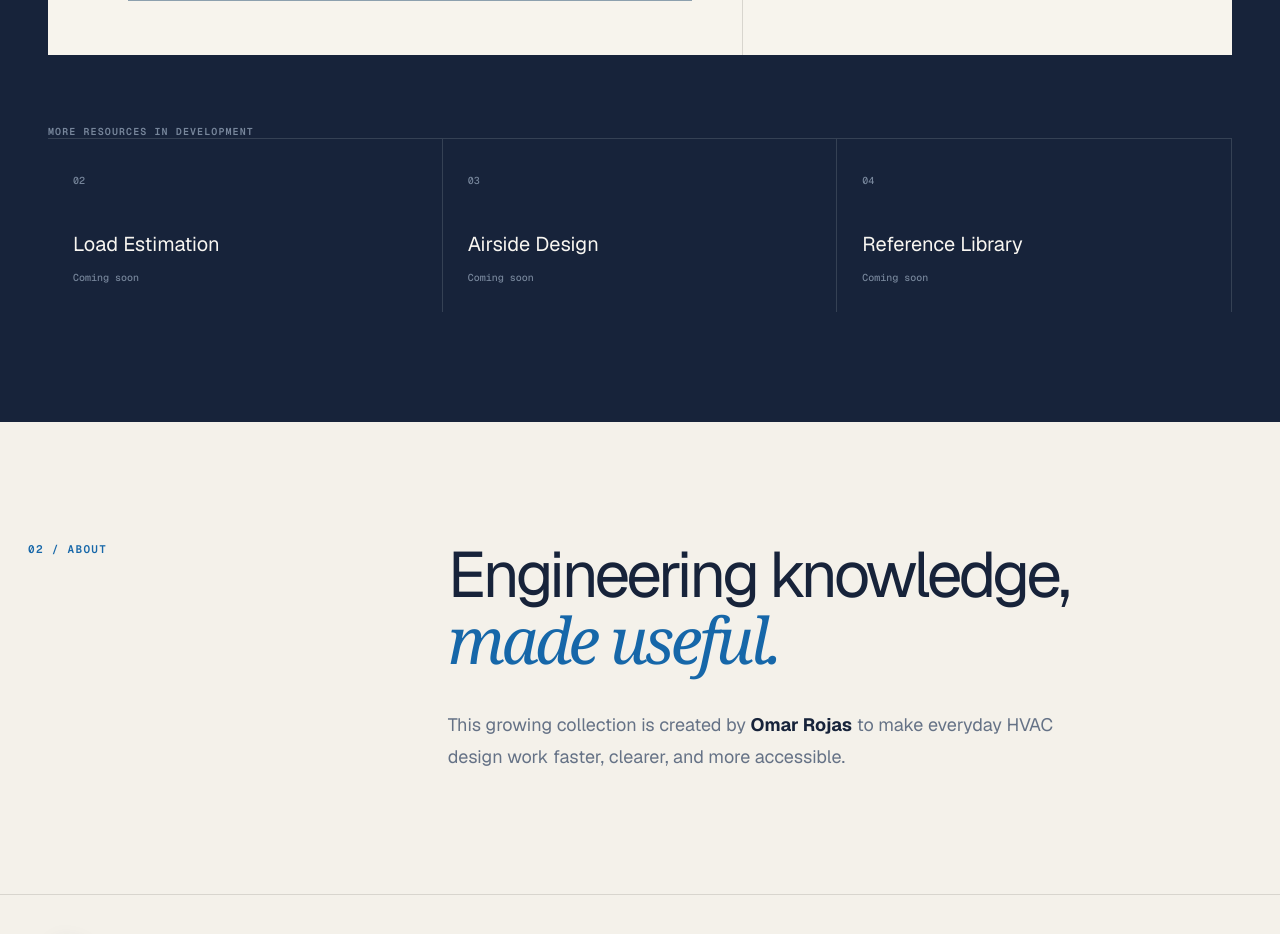
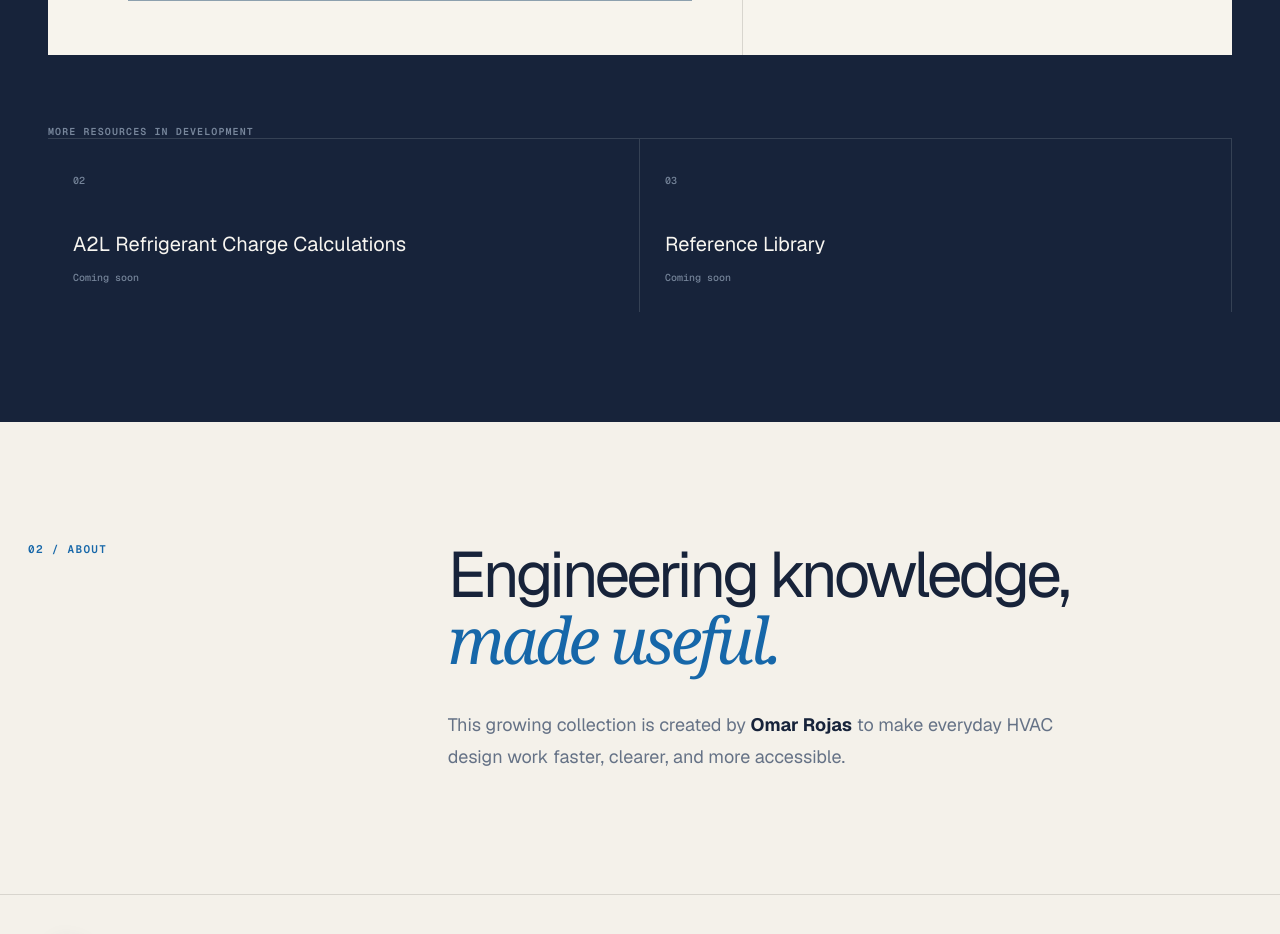
Before and after one commit to omarrojas-web/hvac-design-engineering-resources, a Next.js app: page / in a window 1280 px wide. Shown: the part 1480-2414 px from the top of the page. Built offline with nearby package versions, Linux system fonts and the light colour scheme.

Commit message:
Update upcoming HVAC resources

```diff
--- a/app/globals.css
+++ b/app/globals.css
@@ -43,7 +43,7 @@ h1 em,h2 em { color:var(--blue); font-family:Georgia, serif; font-weight:400; }
 .miniGrid { position:relative; width:100%; height:100%; min-height:270px; border-left:1px solid #8da0ae;border-bottom:1px solid #8da0ae;background-image:linear-gradient(#d9e1e2 1px,transparent 1px),linear-gradient(90deg,#d9e1e2 1px,transparent 1px);background-size:42px 42px;overflow:hidden }
 .miniGrid i{position:absolute;width:120%;height:86%;left:-20%;bottom:-52%;border:1.5px solid #4ba6ce;border-left-color:transparent;border-bottom-color:transparent;border-radius:50%;transform:rotate(-18deg)}.miniGrid i:nth-child(2){bottom:-36%}.miniGrid i:nth-child(3){bottom:-20%}.miniGrid i:nth-child(4){bottom:-3%}.miniGrid span{position:absolute;width:60%;height:2px;background:var(--orange);left:20%;top:58%;transform:rotate(-18deg)}.miniGrid b{position:absolute;width:12px;height:12px;background:var(--orange);border-radius:50%;left:19%;top:57%;border:3px solid white}
 .cardCopy { border-left:1px solid var(--line); padding:56px 54px; display:flex; flex-direction:column; align-items:flex-start; }.status{font:600 10px var(--font-geist-mono);letter-spacing:.1em;text-transform:uppercase;color:var(--blue);display:flex;align-items:center;gap:8px}.status span{width:7px;height:7px;border-radius:50%;background:#31a46c}.cardCopy h3{font-size:38px;line-height:1.05;letter-spacing:-.045em;margin:24px 0}.cardCopy>p:not(.status){color:#637184;line-height:1.65;font-size:15px}.launch{margin-top:auto;display:flex;gap:14px;border-bottom:1px solid var(--ink);padding-bottom:5px;font:650 11px var(--font-geist-mono);letter-spacing:.08em;text-transform:uppercase}
-.comingSoon { margin-top:70px; }.comingSoon>p{font:600 10px var(--font-geist-mono);letter-spacing:.11em;color:#77869b}.futureGrid{display:grid;grid-template-columns:repeat(3,1fr);border-top:1px solid #354154}.futureGrid article{padding:28px 25px;border-right:1px solid #354154}.futureGrid span,.futureGrid p{font:500 10px var(--font-geist-mono);color:#77869b}.futureGrid h3{margin:38px 0 12px;font-size:20px}
+.comingSoon { margin-top:70px; }.comingSoon>p{font:600 10px var(--font-geist-mono);letter-spacing:.11em;color:#77869b}.futureGrid{display:grid;grid-template-columns:repeat(2,1fr);border-top:1px solid #354154}.futureGrid article{padding:28px 25px;border-right:1px solid #354154}.futureGrid span,.futureGrid p{font:500 10px var(--font-geist-mono);color:#77869b}.futureGrid h3{margin:38px 0 12px;font-size:20px}
 .about { max-width:1224px; margin:auto; padding:120px 0; display:grid; grid-template-columns:1fr 2.3fr; gap:70px; }.about .sectionNumber{color:var(--blue)}.about h2{margin:0 0 35px}.about>div>p{max-width:640px;color:#657286;font-size:18px;line-height:1.8}.about strong{color:var(--ink)}
 footer { max-width:1320px; margin:auto; padding:34px 48px; border-top:1px solid var(--line); display:flex; align-items:center; justify-content:space-between; gap:25px; font:500 10px var(--font-geist-mono); color:#687587; text-transform:uppercase; letter-spacing:.05em; }footer .wordmark{color:var(--ink);text-transform:none;font-family:var(--font-geist-sans);font-size:14px}footer .brandLogo{width:40px;height:40px}footer a{color:var(--blue)}
 @media(max-width:850px){.nav{height:76px;padding:0 22px}.navLinks{gap:18px}.hero{grid-template-columns:1fr;padding:70px 22px 60px;gap:45px}.heroGraphic{height:360px}.resources{padding:80px 22px}.sectionHead{display:block}.sectionHead>p{margin-top:28px}.featureCard{grid-template-columns:44px 1fr}.miniChart{grid-column:2;padding:30px 25px 0 0}.cardCopy{grid-column:1/3;border-left:0;border-top:1px solid var(--line);padding:35px}.futureGrid{grid-template-columns:1fr}.futureGrid article{border-right:0;border-bottom:1px solid #354154}.about{padding:80px 22px;grid-template-columns:1fr;gap:25px}footer{padding:30px 22px;align-items:flex-start;flex-direction:column}.diagramLabel.side{right:-8px}}
--- a/app/page.tsx
+++ b/app/page.tsx
@@ -77,9 +77,8 @@ export default function Home() {
         <div className="comingSoon">
           <p>MORE RESOURCES IN DEVELOPMENT</p>
           <div className="futureGrid">
-            <article><span>02</span><h3>Load Estimation</h3><p>Coming soon</p></article>
-            <article><span>03</span><h3>Airside Design</h3><p>Coming soon</p></article>
-            <article><span>04</span><h3>Reference Library</h3><p>Coming soon</p></article>
+            <article><span>02</span><h3>A2L Refrigerant Charge Calculations</h3><p>Coming soon</p></article>
+            <article><span>03</span><h3>Reference Library</h3><p>Coming soon</p></article>
           </div>
         </div>
       </section>
```
